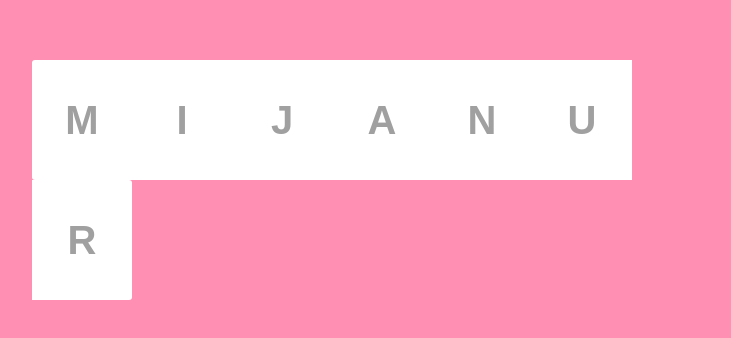
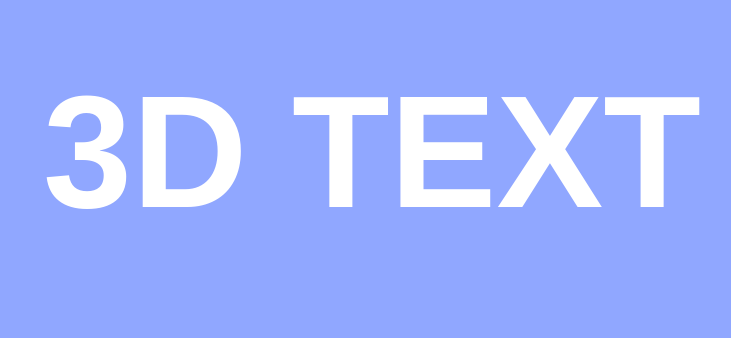
Before and after one commit to imijanur/css-practice-1, a plain HTML site: page index.html in a window 1280 px wide. Shown: the part 190-528 px from the top of the page, without its empty margins (268-999 px from the left). Drawn offline with Linux system fonts and the light colour scheme.

Commit message:
Chapter 6 practice

```diff
--- a/index.html
+++ b/index.html
@@ -3,19 +3,10 @@
 <head>
     <meta charset="UTF-8">
     <meta name="viewport" content="width=device-width, initial-scale=1.0">
-    <title>Skew text on hover - Cool CSS Effect - Pure Css3 Hover Effect</title>
+    <title>3D Text using css - CSS Tutorial (CSS3 - 3D Text Effect)</title>
     <link rel="stylesheet" href="style.css">
 </head>
 <body>
-    <div class="text">
-        <span>M</span>
-        <span>I</span>
-        <span>J</span>
-        <span>A</span>
-        <span>N</span>
-        <span>U</span>
-        <span>R</span>
-        <div style="clear: both;"></div>
-    </div>
+    <h1>3D TEXT</h1>
 </body>
 </html>
--- a/style.css
+++ b/style.css
@@ -1,45 +1,30 @@
 body{
-    background: #ff90b3;
+    background: #90a7ff;
     padding: 0;
     margin: 0;
 }
-.text{
-    margin: 250px 300px;
+h1{
+    margin: 250px auto;
     text-align: center;
-    display: inline-block;
+    font-size: 10em;
+    color: #fff;
+    font-family: arial;
+    font-weight: bold;
     transition: .5s;
 }
-.text span{
-    background: #fff;
-    width: 100px;
-    height: 120px;
-    display: block;
-    line-height: 120px;
-    font-family: arial;
-    font-weight: bold;
-    color: #a0a0a0;
-    font-size: 40px;
-    float: left;
-    transition: .5s;
+h1:hover{
+    text-shadow: 0 1px 0 #ccc,
+                0 1px 15px rgba(0, 0, 0, .2),
+                0 2px 0 #ccc,
+                0 3px 0 #ccc,
+                0 4px 0 #ccc,
+                0 5px 0 #ccc,
+                0 6px 0 #ccc,
+                0 7px 0 #ccc,
+                0 8px 0 #ccc,
+                0 9px 0 #ccc,
+                0 10px 0 #ccc,
+                0 11px 0 #ccc,
+                0 12px 0 #ccc,
+                0 20px 30px rgba(0, 0, 0, .5);
 }
-.text span:nth-child(1){
-    border-top-left-radius: 3px;
-    border-bottom-left-radius: 3px;
-}
-.text span:nth-child(7){
-    border-top-right-radius: 3px;
-    border-bottom-right-radius: 3px;
-}
-.text:hover span:nth-child(odd){
-    transform: skewY(-15deg);
-    color: #b5b5b5;
-    box-shadow: 0 60px 20px rgba(0,0,0, .1);
-}
-.text:hover span:nth-child(even){
-    transform: skewY(15deg);
-    color: #b5b5b5;
-    box-shadow: 0 60px 20px rgba(0,0,0, .1), inset 0px 0 30px rgba(0, 0, 0, .2);
-}
-.text:hover{
-    transform: rotateX(35deg);
-}
```
Also changed, not shown: 1 other file.
